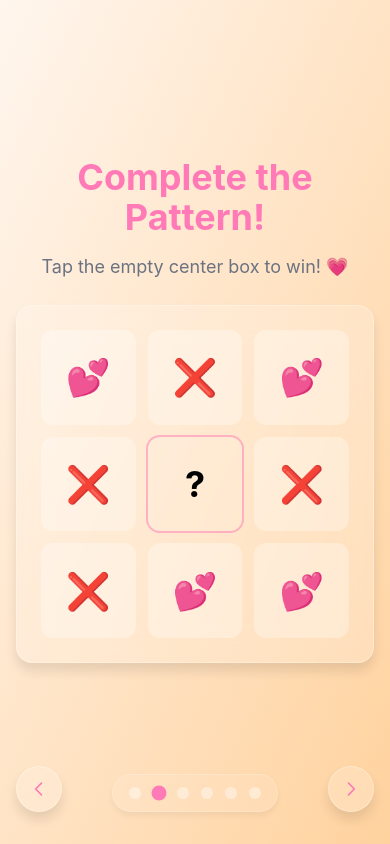
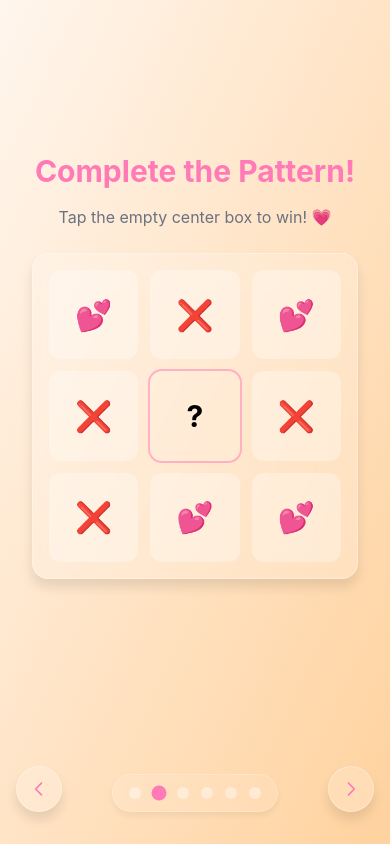
Before and after one commit to smaxiso/for-madam-ji, a React (Vite) app: page / in a window 390 px wide. Both pictures are taken after a click on the button "Next slide". Built offline with nearby package versions, Linux system fonts and the light colour scheme.

Commit message:
Fix tic-tac-toe mobile layout: add bottom padding to prevent button overlap with navigation

```diff
--- a/src/components/slides/TicTacToeSlide.jsx
+++ b/src/components/slides/TicTacToeSlide.jsx
@@ -79,10 +79,10 @@ function TicTacToeSlide({ slide }) {
   };
 
   return (
-    <div className="text-center max-w-md mx-auto">
+    <div className="text-center max-w-md mx-auto px-4 pb-20">
       {/* Heading */}
       <motion.h2
-        className="text-4xl font-bold text-soft-rose mb-4"
+        className="text-3xl md:text-4xl font-bold text-soft-rose mb-4"
         variants={fadeInUp}
       >
         {slide.content.heading}
@@ -90,7 +90,7 @@ function TicTacToeSlide({ slide }) {
 
       {/* Message */}
       <motion.p
-        className="text-lg text-muted-grey mb-6"
+        className="text-base md:text-lg text-muted-grey mb-6"
         variants={fadeInUp}
       >
         {gameMessage}
@@ -98,7 +98,7 @@ function TicTacToeSlide({ slide }) {
 
       {/* Game Board */}
       <motion.div
-        className="glass-medium rounded-2xl p-6 mb-6 relative z-10"
+        className="glass-medium rounded-2xl p-4 md:p-6 mb-8 relative z-10"
         variants={scaleIn}
       >
         <div className="grid grid-cols-3 gap-3">
@@ -106,7 +106,7 @@ function TicTacToeSlide({ slide }) {
             <motion.button
               key={index}
               onClick={() => handleCellClick(index)}
-              className={`aspect-square rounded-xl text-4xl font-bold flex items-center justify-center transition-all relative z-20 ${
+              className={`aspect-square rounded-xl text-3xl md:text-4xl font-bold flex items-center justify-center transition-all relative z-20 ${
                 cell
                   ? 'bg-white/30 cursor-default'
                   : index === 4
```
